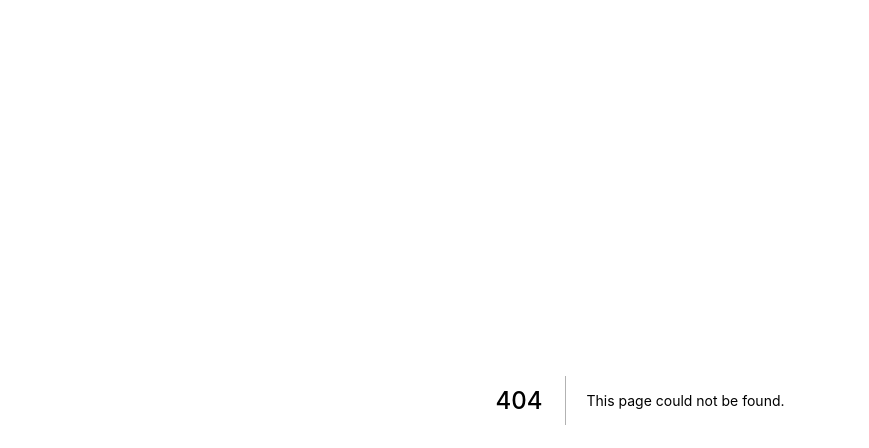
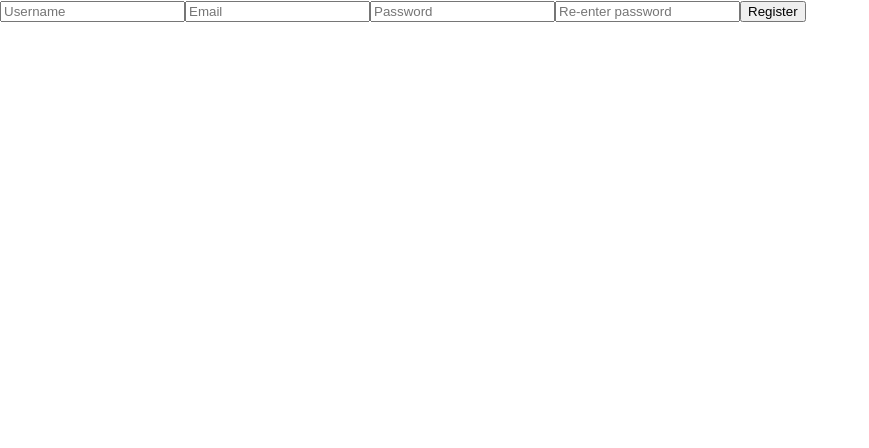
Before and after one commit to snokpok/koseur-frontend, a Next.js app: page /register in a window 1280 px wide. Before the commit this address had no page. Shown: the top 448 px of the page, without its empty margins (0-869 px from the left). Built offline with nearby package versions, Linux system fonts and the light colour scheme.

Commit message:
added a sort of flash for reg lol

```diff
--- a/components/RegistrationForm/RegistrationForm.tsx
+++ b/components/RegistrationForm/RegistrationForm.tsx
@@ -1,81 +1,109 @@
-import React, { ReactElement } from "react"
-import {Formik, Field, Form, FormikProps, ErrorMessage} from 'formik'
-import * as Yup from 'yup'
-import axios from 'axios'
-import devConfigs from '../../configs/api'
-import {useRouter} from 'next/router'
-import styles from './LoginForm.module.sass'
-import {ILoginFormResponse} from '../LoginForm/LoginForm'
+import React, { ReactElement, useEffect } from "react";
+import { Formik, Field, Form, FormikProps, ErrorMessage } from "formik";
+import * as Yup from "yup";
+import axios from "axios";
+import devConfigs from "../../configs/api";
+import { useRouter } from "next/router";
+import styles from "./RegistrationForm.module.sass";
+import { ILoginFormResponse } from "../LoginForm/LoginForm";
 
-const {api} = devConfigs
+export let accountExists = false;
+const { api } = devConfigs;
 
-export interface RegistrationFormProps {
+export interface RegistrationFormProps {}
 
+export interface IRegistrationFormResponse extends ILoginFormResponse {
+    passwordVerify: string;
 }
 
-export interface IRegistrationFormResponse extends ILoginFormResponse {
-  passwordVerify: string
-}
-
-
-export default function RegistrationForm(props: RegistrationFormProps): ReactElement | null {
+export function RegistrationForm(
+    props: RegistrationFormProps
+): ReactElement | null {
+    const router = useRouter();
 
     const RegistrationSchema = Yup.object().shape({
         username: Yup.string().required("Please enter your username"),
-    email: Yup.string().email('Not a valid email!').required("Please enter your email"),
+        email: Yup.string()
+            .email("Not a valid email!")
+            .required("Please enter your email"),
         password: Yup.string().required("Please enter your password"),
-    passwordVerify: Yup.string().required("Please re-enter your password")
-  })
+        passwordVerify: Yup.string().required("Please re-enter your password"),
+    });
 
     function validate(values: IRegistrationFormResponse) {
-    const errors = {}
-    if (!(values.password === values.passwordVerify)) {
-      Object.assign(errors, {PasswordsNotEqual: "Passwords are not identical. Please re-enter your password"})
+        const errors = {};
+        if (
+            values.passwordVerify &&
+            values.passwordVerify !== values.password
+        ) {
+            Object.assign(errors, {
+                PasswordsNotEqual:
+                    "Passwords are not identical",
+            });
         }
+        return errors;
     }
 
+    useEffect(() => {
+        router.prefetch("/document");
+    }, []);
     return (
         <div>
             <Formik
                 initialValues={{
-          username: '',
-          email: '',
-          password: '',
-          passwordVerify: ''
+                    username: "",
+                    email: "",
+                    password: "",
+                    passwordVerify: "",
                 }}
                 validationSchema={RegistrationSchema}
                 validate={validate}
-        onSubmit={(values, _) => {
+                onSubmit={(values: IRegistrationFormResponse, _) => {
                     setTimeout(async () => {
-            const response = await axios({
-              method: 'post',
-              url: `${api}/auth/register`,
-              data: {
-                ...values
+                        // const response = await axios({
+                        //     method: "post",
+                        //     url: `${api}/auth/register`,
+                        //     data: {
+                        //         ...values,
+                        //     },
+                        // });
+                        const response = { status: 409 };
+
+                        switch (response.status) {
+                            case 200:
+                                router.push("/document");
+                            case 400:
+                                router.push("/register");
+                            case 409:
+                                router.push("/login");
+                                accountExists = true;
                         }
-            })
-
-            const router = useRouter()
-            if (response.status === 200)  {
-              router.push('/document')
-            }
-            if (response.status === 400) {
-              router.push('/register')
-            }
-          }, 2000)
+                    }, 2000);
                 }}
             >
-        {({errors}: FormikProps<any>) => (
+                {({ errors }: FormikProps<any>) => (
                     <Form>
-            <Field name="username" placeholder="Username"/>
+                        <Field name="username" placeholder="Username" />
                         <Field type="email" name="email" placeholder="Email" />
-            <Field type='password' name='password' placeholder='Password' />
-           <Field type='password' name='password' placeholder='Re-enter password' />
-            {Object.keys(errors).map((errMsgKey) => <li key={errMsgKey} className={styles.formError}>{errors[errMsgKey]}</li>)}
-            <button type='submit'>Login</button>
+                        <Field
+                            type="password"
+                            name="password"
+                            placeholder="Password"
+                        />
+                        <Field
+                            type="password"
+                            name="passwordVerify"
+                            placeholder="Re-enter password"
+                        />
+                        {Object.keys(errors).map((errMsgKey) => (
+                            <li key={errMsgKey} className={styles.formError}>
+                                {errors[errMsgKey]}
+                            </li>
+                        ))}
+                        <button type="submit">Register</button>
                     </Form>
                 )}
             </Formik>
         </div>
-  )
+    );
 }
--- a/package.json
+++ b/package.json
@@ -3,7 +3,7 @@
     "version": "0.1.0",
     "private": true,
     "scripts": {
-    "dev": "next dev",
+        "dev": "next dev -p 3001",
         "build": "next build",
         "start": "next start"
     },
--- a/pages/_app.tsx
+++ b/pages/_app.tsx
@@ -1,7 +1,8 @@
+import { AppProps } from 'next/app'
 import '../styles/globals.css'
 
-function MyApp({ Component, pageProps }) {
-  return <Component {...pageProps} />
+function MyApp({ Component, pageProps }: AppProps) {
+    return <Component {...pageProps} />
 }
 
 export default MyApp
--- a/pages/document/index.tsx
+++ b/pages/document/index.tsx
@@ -0,0 +1,3 @@
+export default function DocumentIndexPage(): JSX.Element {
+    return <div>What up</div>;
+}
--- a/pages/index.tsx
+++ b/pages/index.tsx
@@ -1,4 +1,3 @@
-import styles from "../styles/MainWorkspace.module.css";
 import ChatSidebar from "../components/ChatSidebar/ChatSidebar";
 
 export default function MainWorkspace() {
--- /dev/null
+++ b/pages/login/index.tsx
@@ -0,0 +1,5 @@
+import { LoginForm } from "../../components/LoginForm/LoginForm";
+
+export default function LoginPage(): JSX.Element {
+    return <LoginForm />;
+}
--- /dev/null
+++ b/pages/register/index.tsx
@@ -0,0 +1,5 @@
+import { RegistrationForm } from "../../components/RegistrationForm/RegistrationForm";
+
+export default function LoginPage(): JSX.Element {
+    return <RegistrationForm />;
+}
```
Also changed, not shown: components/LoginForm/LoginForm.tsx (+61 -40 lines), .eslintrc.js (added), styles/MainWorkspace.module.css (deleted), 1 other file (tests, documents, lock files or other folders). Lines whose indentation alone changed are shown as unchanged.
